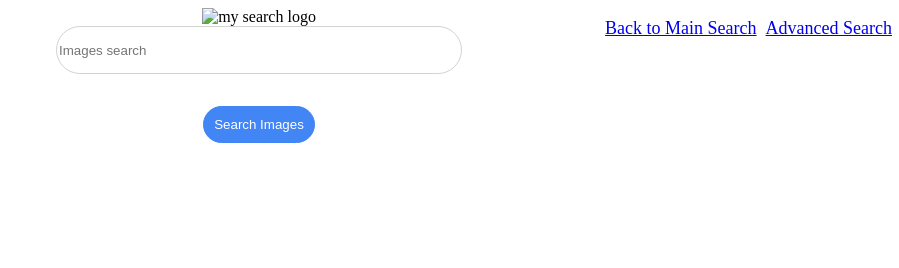
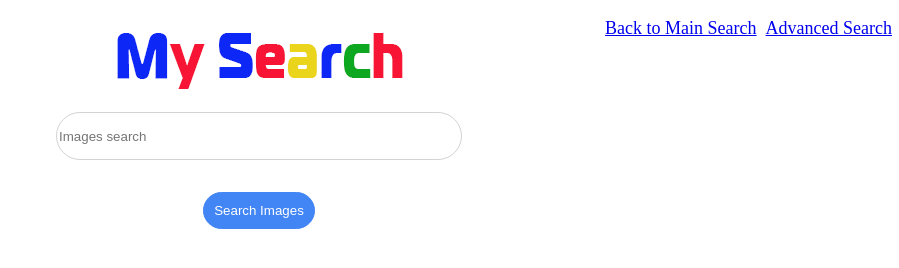
Before and after one commit to JulDob/cs50_search, a plain HTML site: page image.html in a window 1280 px wide. Shown: the whole page, without its empty margins (381-1280 px from the left). Drawn offline with Linux system fonts and the light colour scheme.

Commit message:
Update image.html

```diff
--- a/image.html
+++ b/image.html
@@ -14,7 +14,7 @@
         </div>
         <div class="container">
             <div class="logo">
-                <img src="images/logo1.png" alt="my search logo">
+                <img src="logo1.png" alt="my search logo">
             </div>
             <div class="search-form">
                 <form action="https://google.com/search" method="GET">
```
